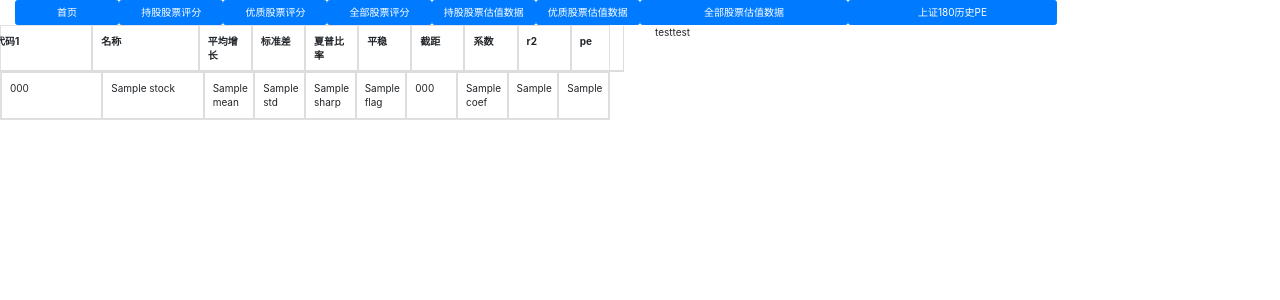
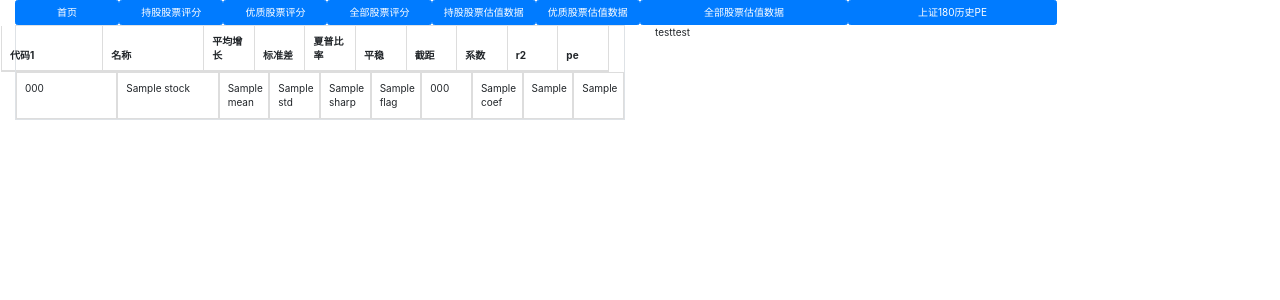
Before and after one commit to who8736/stockdatamanage, a Flask app: template web/templates/test2.html in a window 1280 px wide. Shown: the top 300 px of the page. Run offline with Flask 2, Linux system fonts and the light colour scheme; the template is opened without the code that fills it: most values are stand-ins (such as "Sample title", 1, 10 or a date in 2020); parts of the project's set-up code (start-up, migrations or seed data) failed here and were passed over; some libraries are stand-ins or nearby versions.

```diff
--- a/web/templates/test2.html
+++ b/web/templates/test2.html
@@ -11,11 +11,11 @@
     <div class="row">
 <!--        <div class="col"><p>testtest</p></div>-->
         <div class="col">
-            <table class="table table-bordered scrolltable row">
-                <thead class="w-100" style="display:block">
+            <table class="table table-bordered scrolltable">
+                <thead class="row w-100" style="display:block">
 <!--                <thead style="display:block">-->
                 <!--                            <thead style="display:block;overflow-y:scroll;border-bottom:1px solid #eee;">-->
-                <tr class="row">
+<!--                <tr class="row">-->
                     <th class="col-lg-2">代码1</th>
                     <th class="col-lg-2">名称</th>
                     <th class="col-lg-1">平均增长</th>
@@ -27,7 +27,7 @@
                     <th class="col-lg-1">r2</th>
                     <th class="col-lg-1">pe</th>
                     <!--                                <th>peg</th>-->
-                </tr>
+<!--                </tr>-->
                 </thead>
                 <!--                            <tbody class="w-100"-->
                 <!--                                   style="display:block;max-height:600px;overflow-y:scroll;">-->
```
